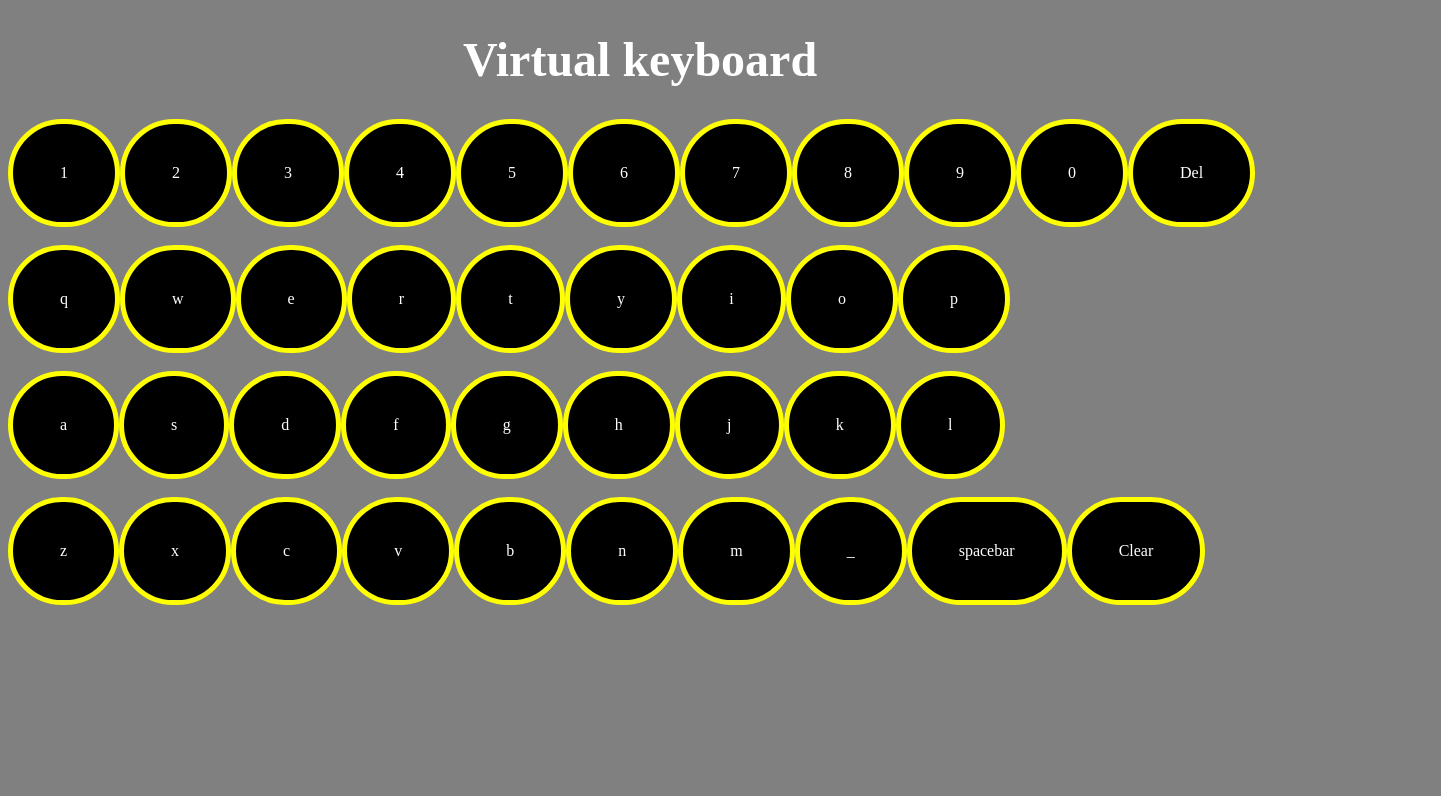
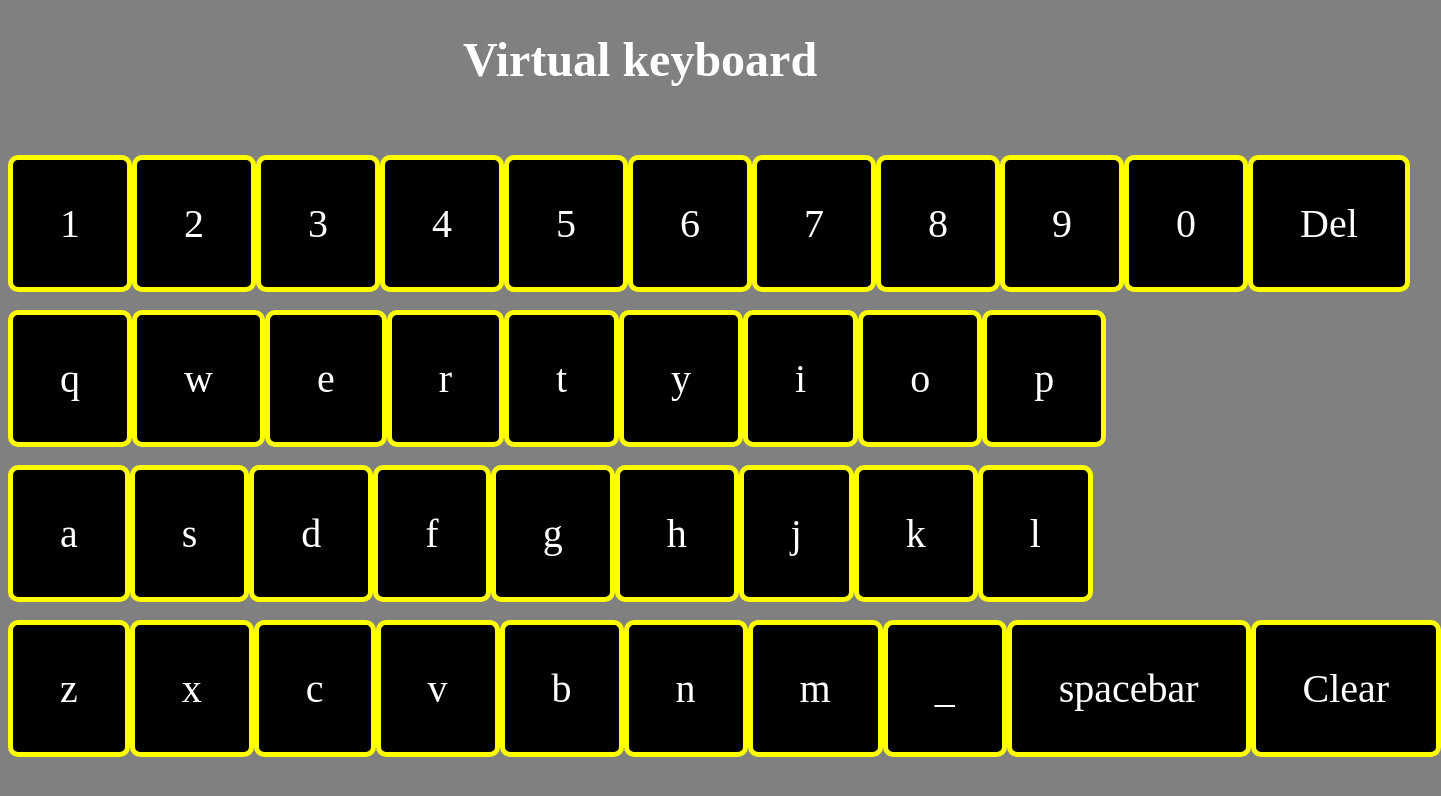
Before and after one commit to nerun222/keyboard, a website: page index.html in a window 1280 px wide. Shown: the whole page, 1441 px wide, since content can reach past the window. Drawn offline with Linux system fonts and the light colour scheme.

Commit message:
edit index

```diff
--- a/index.html
+++ b/index.html
@@ -1,7 +1,7 @@
 <!DOCTYPE html>
 <html>
 <head>
- <style>
+<style>
 h1{
 	text-align: center;
 	font-size: 300%;
@@ -15,11 +15,11 @@ p {
 	padding: 40px 47px;
     background: black;
     width: 5px;
-    border-radius: 100px;
+    border-radius: 10px;
 	text-align: center;
 	cursor: pointer;
 	display: table-cell;
-	font-weight: 1000px;
+	font-size: 40px;
 }
 
 p:hover {
@@ -31,24 +31,24 @@ p:active {
 }
 
 body {
-    background-color: gray
+    background-color: gray;
+	text-align: center;
 }
-
+#text {
+	font-size: 50px;
+}
 </style>
 </head>
 <body>
-
 <div>
 	<h1>Virtual keyboard</h1>
 
 </div>
 <div id="text">
-
-</div>
-
-	<p onclick='cat(this.innerHTML)' >1</p>
-	<p onclick='cat(this.innerHTML)' >2</p>
-	<p onclick='cat(this.innerHTML)' >3</p>
+</div></br></br>
+	<p onclick='cat(this.innerHTML)'>1</p>
+	<p onclick='cat(this.innerHTML)'>2</p>
+	<p onclick='cat(this.innerHTML)'>3</p>
 	<p onclick='cat(this.innerHTML)'>4</p>
 	<p onclick='cat(this.innerHTML)'>5</p>
 	<p onclick='cat(this.innerHTML)'>6</p>
@@ -91,5 +91,4 @@ body {
 <script src='js/index.js'></script>
 <script src='build/main.bundle.js'></script>
 </body>
-
 </html>
```
